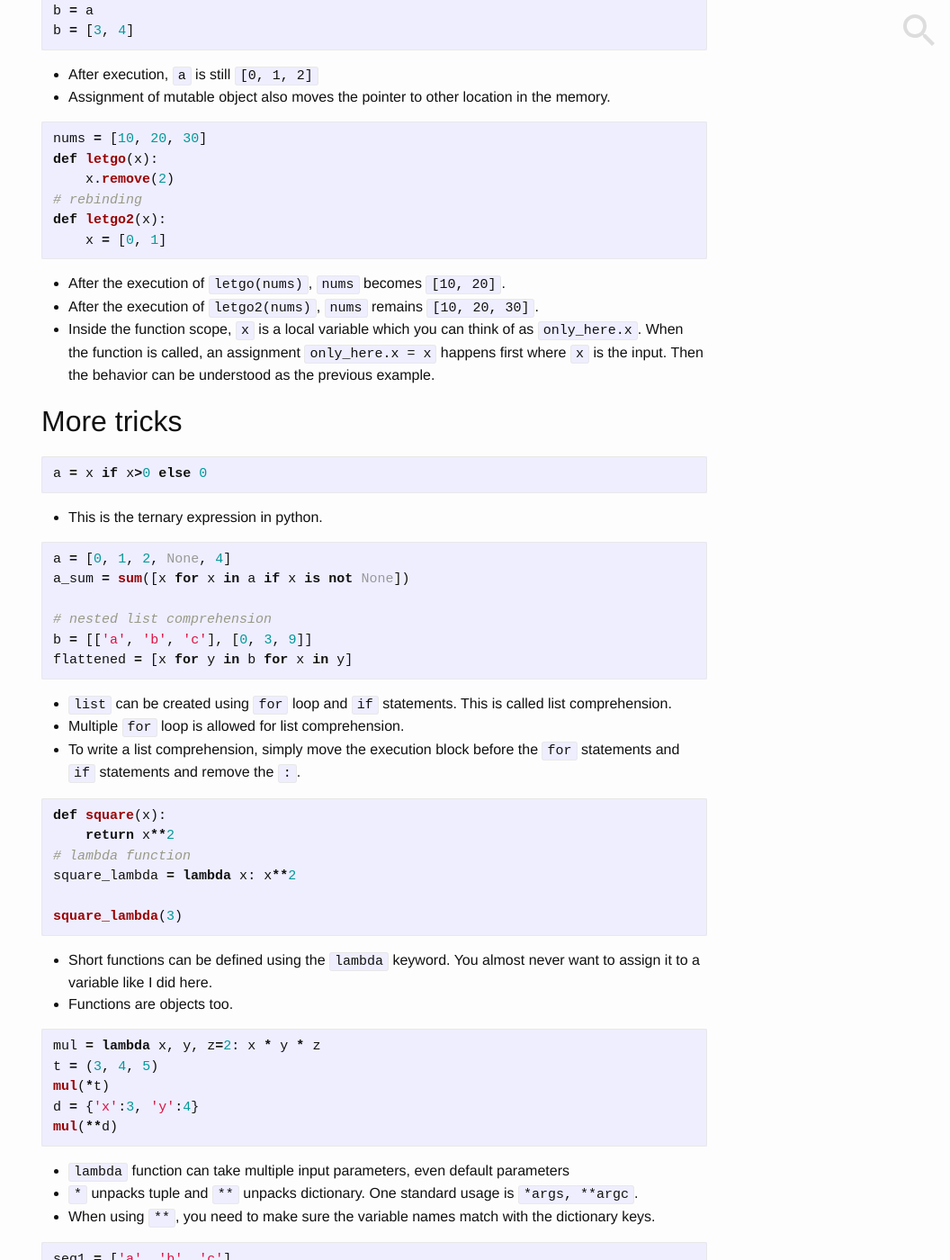
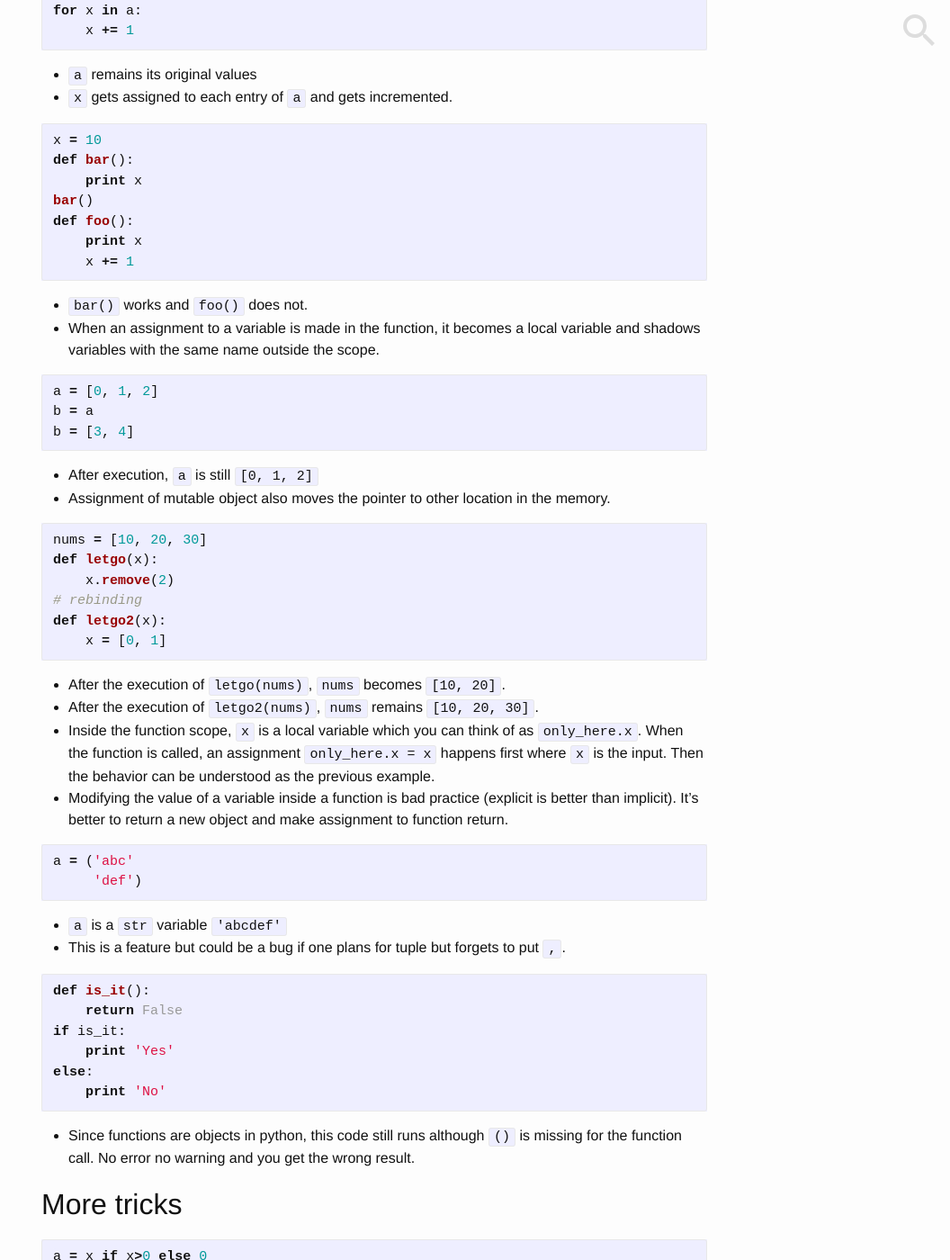
Before and after one commit to nosarthur/nosarthur.github.io, a Jekyll site: the page built from _posts/2016-09-18-python-course.md, in a window 1280 px wide and 1400 px high, scrolled down 6071 px. Shown: the whole window at 90% size, without its empty margins (224-1280 px from the left). Built offline with Jekyll 4.4.1, drawn with Linux system fonts in a browser that asks for light colours; comment, search, counter and statistics services are not loaded.

````diff
--- a/_posts/2016-09-18-python-course.md
+++ b/_posts/2016-09-18-python-course.md
@@ -264,6 +264,26 @@
 * Using the built-in function `id()`, you can see that `i` and `j` refer to different locations in memory whereas `a` and `b` refer to the same location.
 
 ```python
+a = [1, 2, 3, 4]
+for x in a:
+    x += 1
+```
+* `a` remains its original values
+* `x` gets assigned to each entry of `a` and gets incremented.
+
+```python
+x = 10
+def bar():
+    print x
+bar()
+def foo():
+    print x
+    x += 1
+```
+* `bar()` works and `foo()` does not.
+* When an assignment to a variable is made in the function, it becomes a local variable and shadows variables with the same name outside the scope.
+
+```python
 a = [0, 1, 2]
 b = a
 b = [3, 4]
@@ -282,6 +302,24 @@
 * After the execution of `letgo(nums)`, `nums` becomes `[10, 20]`.
 * After the execution of `letgo2(nums)`, `nums` remains `[10, 20, 30]`.
 * Inside the function scope, `x` is a local variable which you can think of as `only_here.x`. When the function is called, an assignment `only_here.x = x` happens first where `x` is the input. Then the behavior can be understood as the previous example.
+* Modifying the value of a variable inside a function is bad practice (explicit is better than implicit). It's better to return a new object and make assignment to function return.
+
+```python
+a = ('abc'
+     'def')
+```
+* `a` is a `str` variable `'abcdef'`
+* This is a feature but could be a bug if one plans for tuple but forgets to put `,`.
+
+```python
+def is_it():
+    return False
+if is_it:
+    print 'Yes'
+else:
+    print 'No'
+```
+* Since functions are objects in python, this code still runs although `()` is missing for the function call. No error no warning and you get the wrong result.
 
 ## More tricks
 
````
Also changed, not shown: _drafts/virtualenv.md (deleted, +0 -34 lines), _posts/2016-09-23-virtualenv.md (added, +62 -0 lines).
